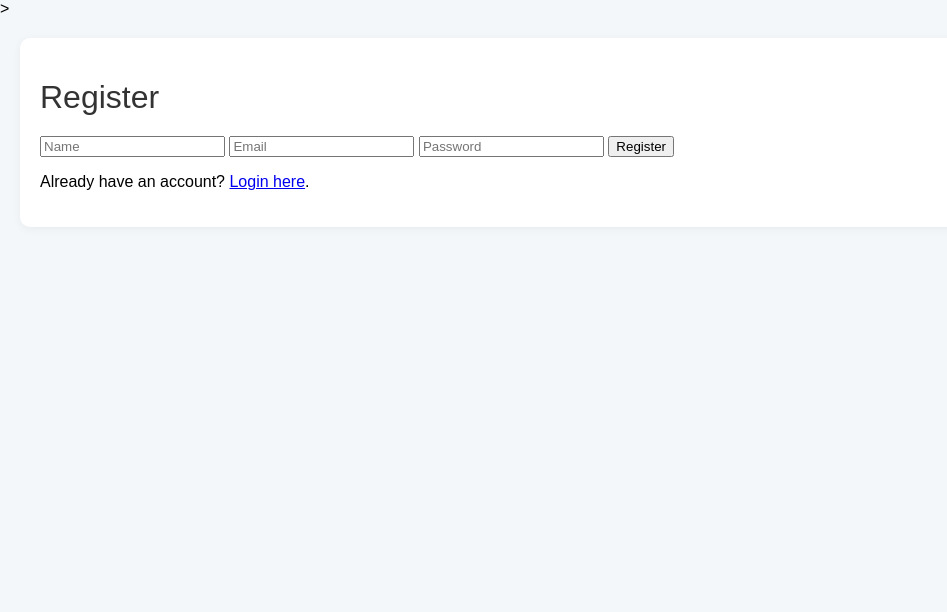
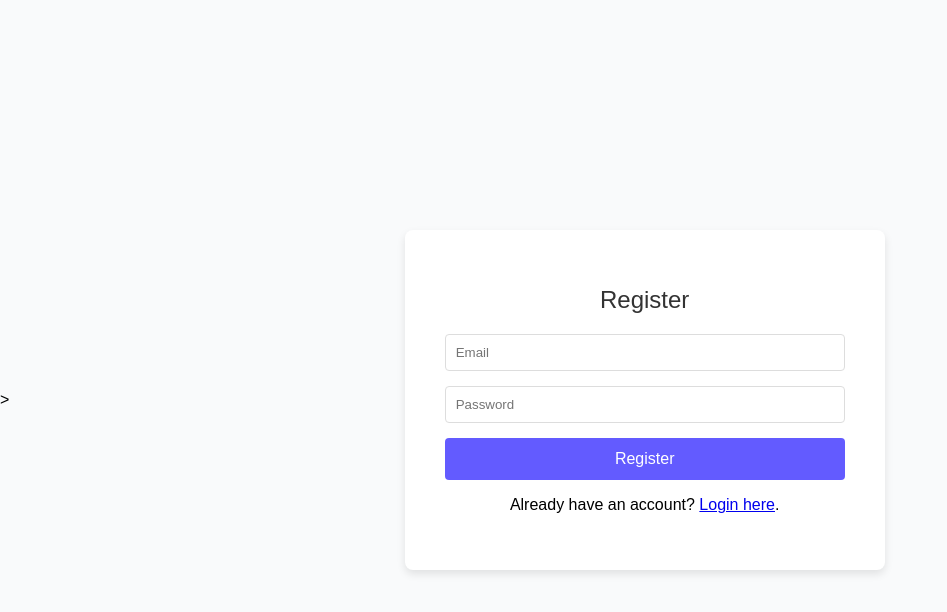
Before and after one commit to avisre/tracker2.0, a plain HTML site: page frontend/register.html in a window 1280 px wide. Shown: the whole page, without its empty margins (0-947 px from the left). Drawn offline with Linux system fonts and the light colour scheme.

Commit message:
Update register.html

```diff
--- a/frontend/register.html
+++ b/frontend/register.html
@@ -68,12 +68,82 @@
     >
 
     <link rel="stylesheet" href="styles.css" />
+
+    <style>
+      body {
+        font-family: Arial, sans-serif;
+        background-color: #f9fafb;
+        display: flex;
+        justify-content: center;
+        align-items: center;
+        height: 100vh;
+        margin: 0;
+      }
+      .container {
+        background-color: #ffffff;
+        padding: 40px;
+        border-radius: 8px;
+        box-shadow: 0 4px 8px rgba(0, 0, 0, 0.1);
+        max-width: 400px;
+        width: 100%;
+        text-align: center;
+      }
+      h1 {
+        margin-bottom: 20px;
+        font-size: 24px;
+        color: #333;
+      }
+      .subtitle {
+        font-size: 14px;
+        color: #666;
+        margin-bottom: 30px;
+      }
+      form {
+        display: flex;
+        flex-direction: column;
+      }
+      input[type="email"],
+      input[type="password"] {
+        padding: 10px;
+        margin-bottom: 15px;
+        border: 1px solid #ddd;
+        border-radius: 4px;
+      }
+      button {
+        padding: 12px;
+        background-color: #635bff;
+        color: #fff;
+        border: none;
+        border-radius: 4px;
+        cursor: pointer;
+        font-size: 16px;
+      }
+      button:hover {
+        background-color: #4e46e5;
+      }
+      .info {
+        margin-top: 20px;
+        font-size: 12px;
+        color: #666;
+      }
+      .info a {
+        color: #635bff;
+        text-decoration: none;
+      }
+      .info a:hover {
+        text-decoration: underline;
+      }
+      #error-message {
+        color: #d9534f;
+        margin-top: 15px;
+        display: none;
+      }
+    </style>
   </head>
   <body>
     <div class="container">
       <h1>Register</h1>
       <form id="register-form">
-        <input type="text" id="name" placeholder="Name" required />
         <input type="email" id="email" placeholder="Email" required />
         <input type="password" id="password" placeholder="Password" required />
         <button type="submit">Register</button>
```
